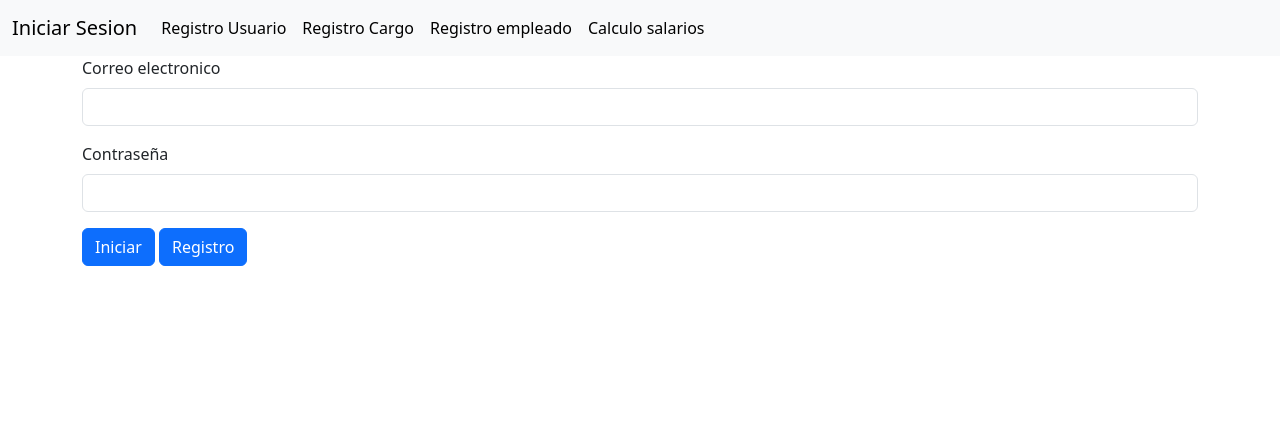
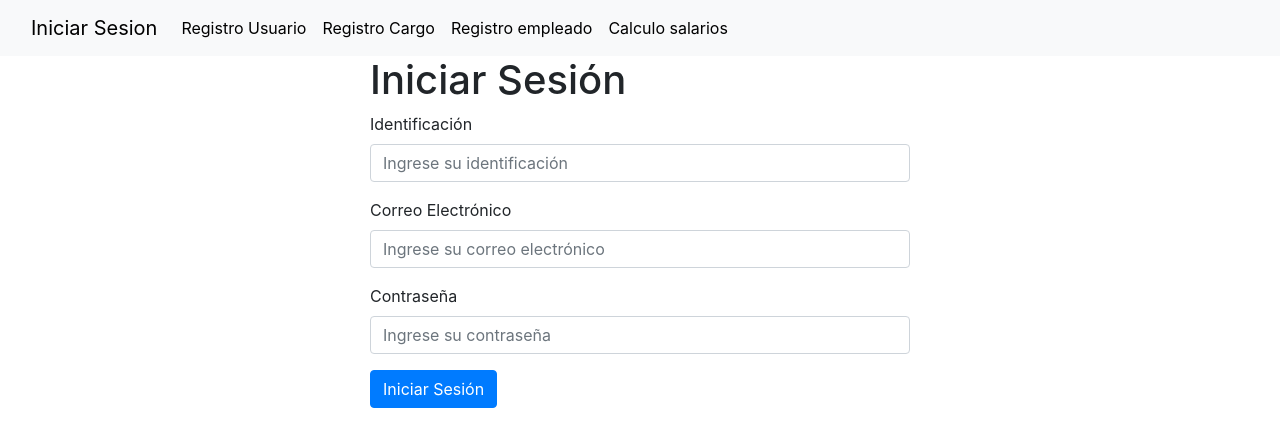
Before and after one commit to MrError2003/apprh, a PHP site: page / in a window 1280 px wide. Shown: the top 447 px of the page. Run offline with PHP 8.4, Linux system fonts and the light colour scheme; some libraries are stand-ins or nearby versions.

Commit message:
ensayo nuevo login

```diff
--- a/views/login.php
+++ b/views/login.php
@@ -1,20 +1,37 @@
+<!DOCTYPE html>
+<html lang="en">
+<head>
+  <meta charset="UTF-8">
+  <meta name="viewport" content="width=device-width, initial-scale=1.0">
+  <title>Formulario de Inicio de Sesión</title>
+  <link rel="stylesheet" href="https://stackpath.bootstrapcdn.com/bootstrap/4.5.0/css/bootstrap.min.css">
+</head>
+<body>
   <div class="container">
-
-    <div class="row">
-
+    <div class="row justify-content-center">
+      <div class="col-md-6">
+        <h1>Iniciar Sesión</h1>
         <form>
-            <div class="mb-3">
-                <label for="exampleInputEmail1" class="form-label">Correo electronico</label>
-                <input type="email" class="form-control" id="exampleInputEmail1" name="email" aria-describedby="emailHelp">
+          <div class="form-group">
+            <label for="identificacion">Identificación</label>
+            <input type="text" class="form-control" id="identificacion" placeholder="Ingrese su identificación" name="identificacion">
           </div>
-            <div class="mb-3">
-                <label for="exampleInputPassword1" class="form-label">Contraseña</label>
-                <input type="password" class="form-control" name="password" id="exampleInputPassword1">
+          <div class="form-group">
+            <label for="correo">Correo Electrónico</label>
+            <input type="email" class="form-control" id="correo" placeholder="Ingrese su correo electrónico" name="email">
           </div>
-            <button type="submit" class="btn btn-primary" name="iniciar_sesion">Iniciar</button>
-            <button type="submit" class="btn btn-primary" name="registro" onclick="">Registro</button>
+          <div class="form-group">
+            <label for="contrasena">Contraseña</label>
+            <input type="password" class="form-control" id="contrasena" placeholder="Ingrese su contraseña" name="contraseña">
+          </div>
+          <button type="submit" class="btn btn-primary">Iniciar Sesión</button>
         </form>
-
+      </div>
+    </div>
   </div>
 
-</div>
+  <script src="https://code.jquery.com/jquery-3.5.1.slim.min.js"></script>
+  <script src="https://cdn.jsdelivr.net/npm/@popperjs/core@2.5.4/dist/umd/popper.min.js"></script>
+  <script src="https://stackpath.bootstrapcdn.com/bootstrap/4.5.0/js/bootstrap.min.js"></script>
+</body>
+</html>
```
Lines whose indentation alone changed are shown as unchanged.
